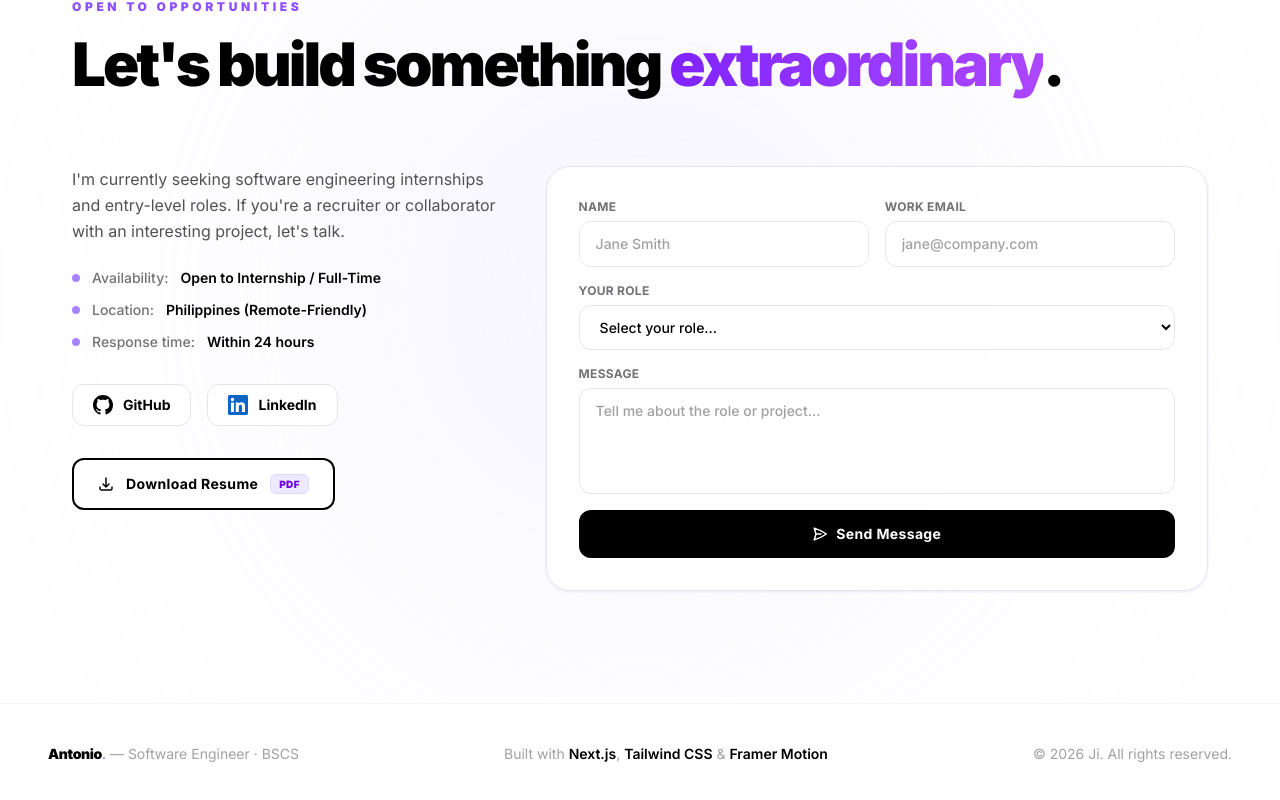
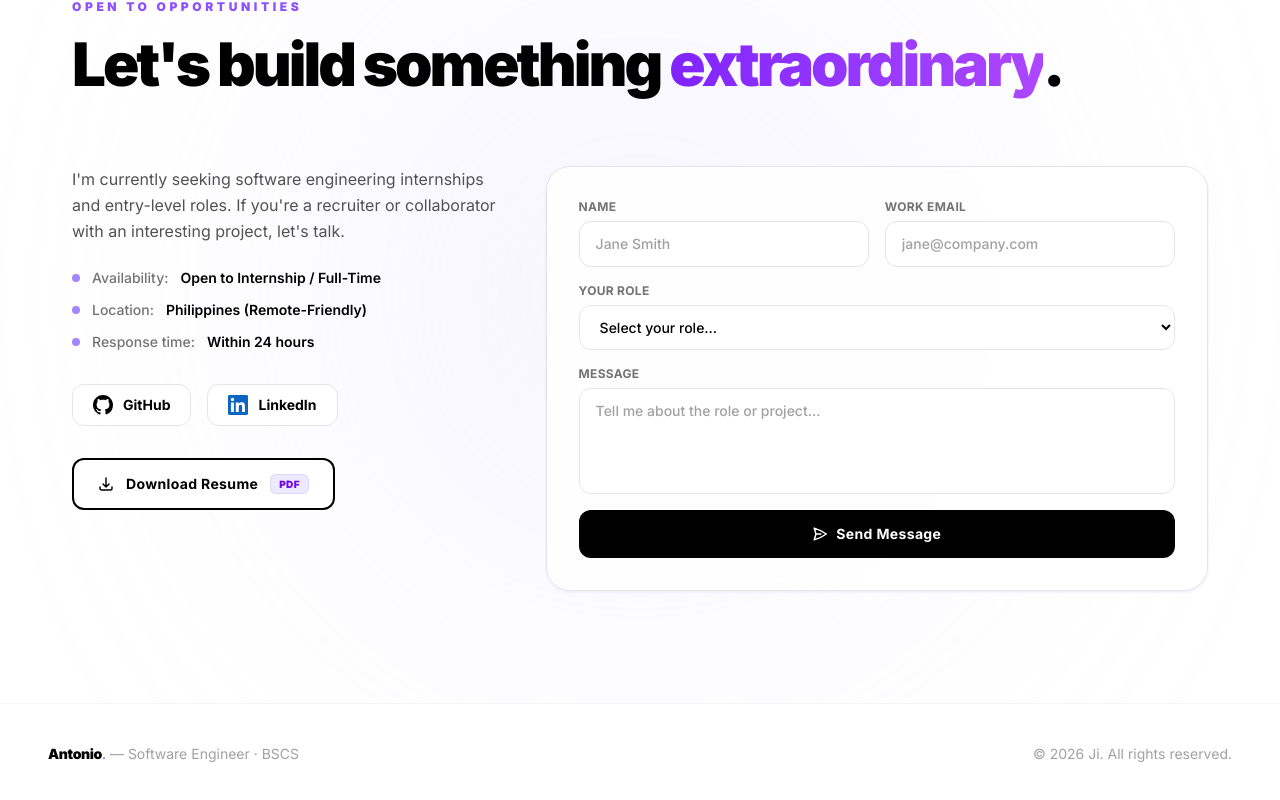
Before and after one commit to Ji-stacks/Portfolio, a Next.js app: page / in a window 1280 px wide. Shown: the part 2647-3447 px from the top of the page. Built offline with nearby package versions, Linux system fonts and the light colour scheme.

Commit message:
style: remove tech stack from footer

```diff
--- a/src/components/ContactFooter.tsx
+++ b/src/components/ContactFooter.tsx
@@ -316,12 +316,7 @@ export default function ContactFooter() {
             <span className="text-violet-500">.</span>
             {" "}— Software Engineer · BSCS
           </p>
-          <p>
-            Built with{" "}
-            <span className="text-black dark:text-white font-semibold">Next.js</span>,{" "}
-            <span className="text-black dark:text-white font-semibold">Tailwind CSS</span> &amp;{" "}
-            <span className="text-black dark:text-white font-semibold">Framer Motion</span>
-          </p>
+
           <p>© {new Date().getFullYear()} Ji. All rights reserved.</p>
         </div>
       </footer>
```
